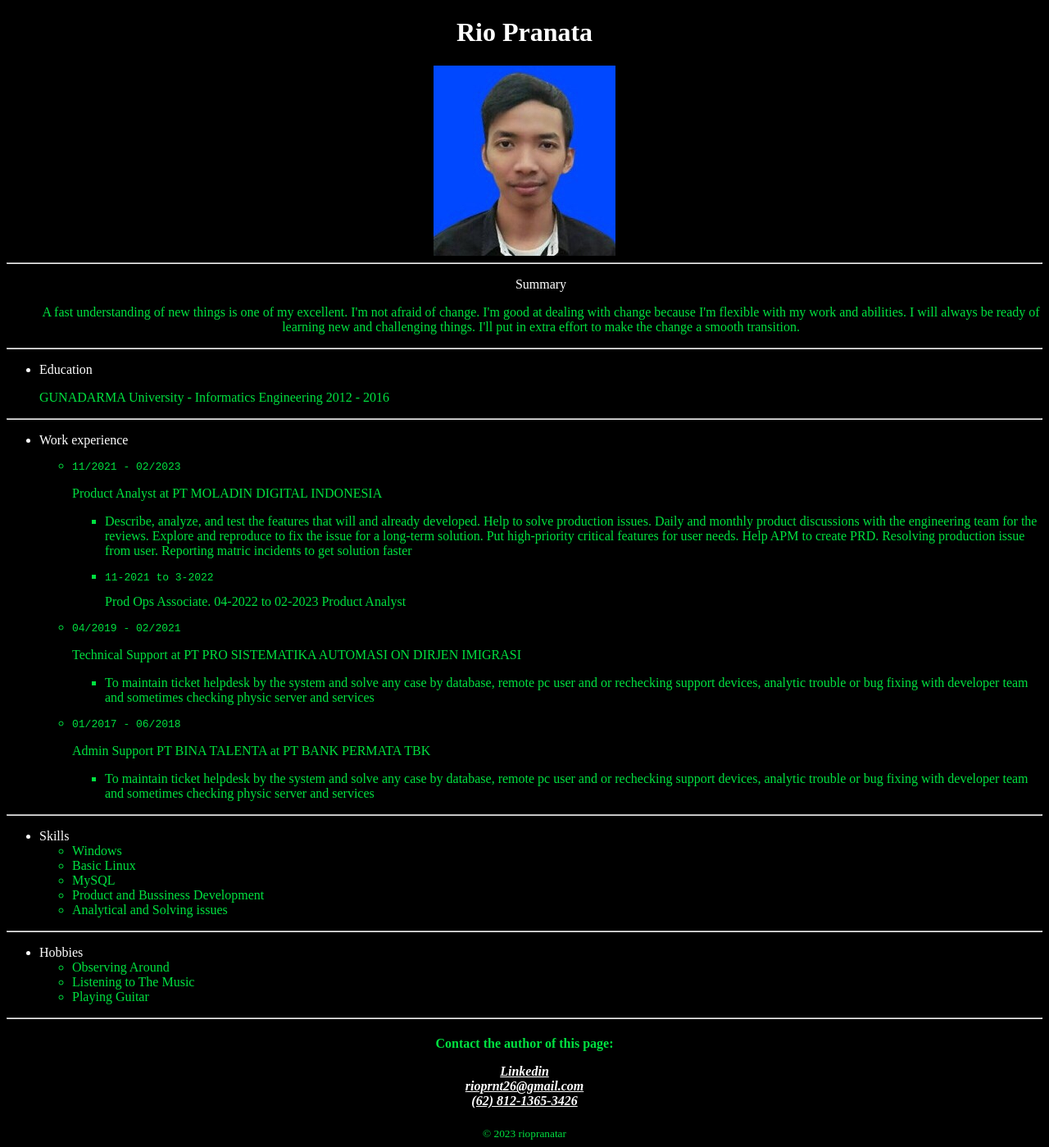
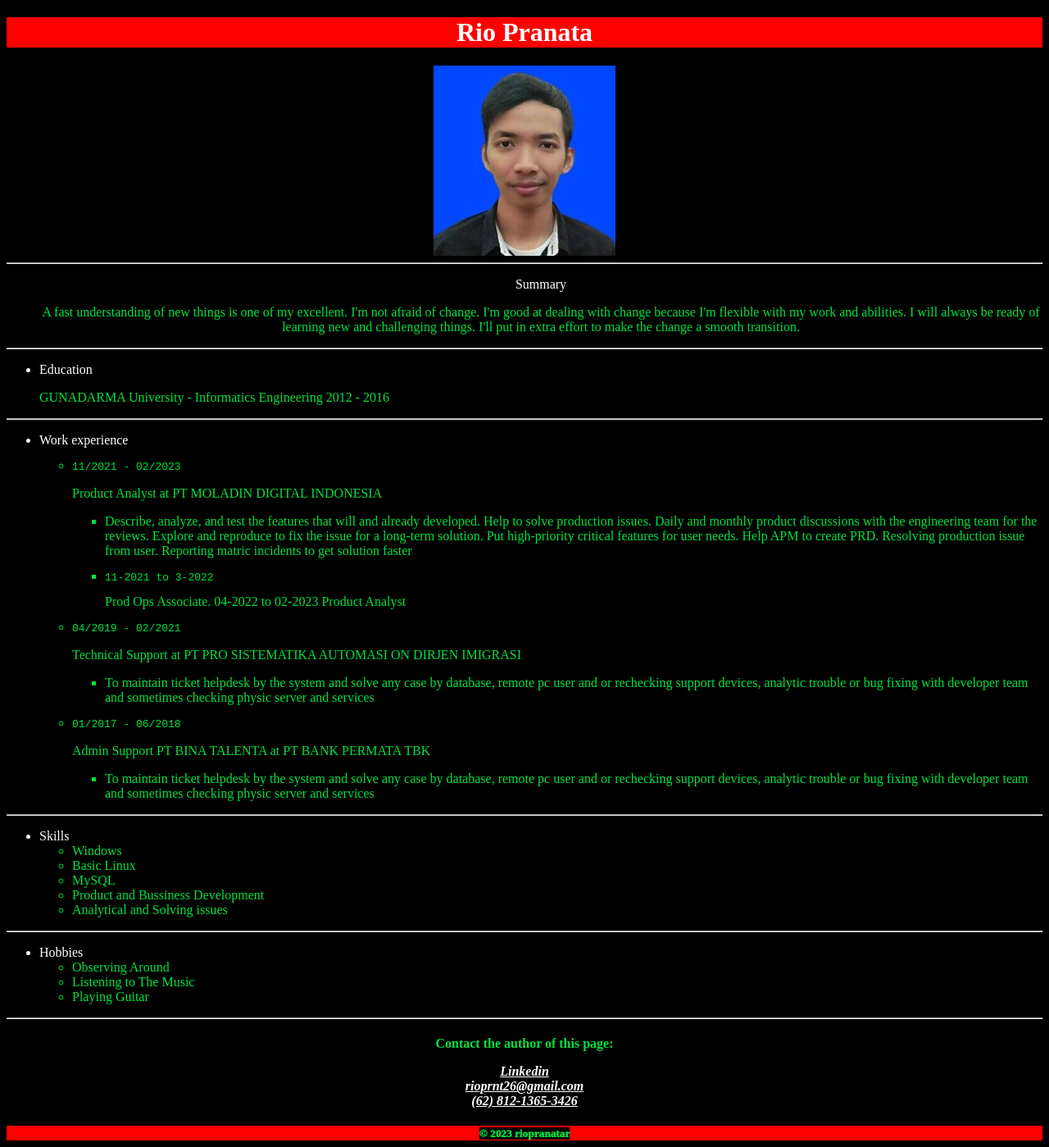
Before and after one commit to riopranatar/resume-riopranata, a plain HTML site: page index.html in a window 1280 px wide. Shown: the whole page at 82% size. Drawn offline with Linux system fonts and the light colour scheme.

Commit message:
Update index.html

```diff
--- a/index.html
+++ b/index.html
@@ -4,17 +4,23 @@
     <meta charset="UTF-8">
     <meta name="viewport" content="width=device-width, initial-scale=1.0">
     <title>rio's resume</title>
+    <style>
+        body{background-color: black; color: rgb(0, 204, 0);}
+        footer{background-color: red; color: black; font-weight: 1000;}
+    </style>
     <link rel="stylesheet" href="style.css">
 </head>
 <body>
 
-    <h1 class="note" id="nol">Rio Pranata</h1>
+    <h1 class="note" id="nol" style="background-color: red;">Rio Pranata</h1>
     <img class="center" src="./WhatsApp Image 2023-02-20 at 11.29.41.jpeg" />
     <hr>
     <ul>
         <p class="note" id="nol">Summary</p>
+    <div>
         <p class="note">A fast understanding of new things is one of my excellent. I'm not afraid of change. I'm good at dealing with change because I'm flexible with my work and abilities. I will always be ready of learning new and challenging things. I'll put in extra effort to make the change a smooth transition.</p>
-        </ul><hr>
+    </div>
+    </ul><hr>
        <ul><li id="nol">Education</li>
         <p>GUNADARMA University - Informatics Engineering 2012 - 2016</p>
         </ul><hr>
```
